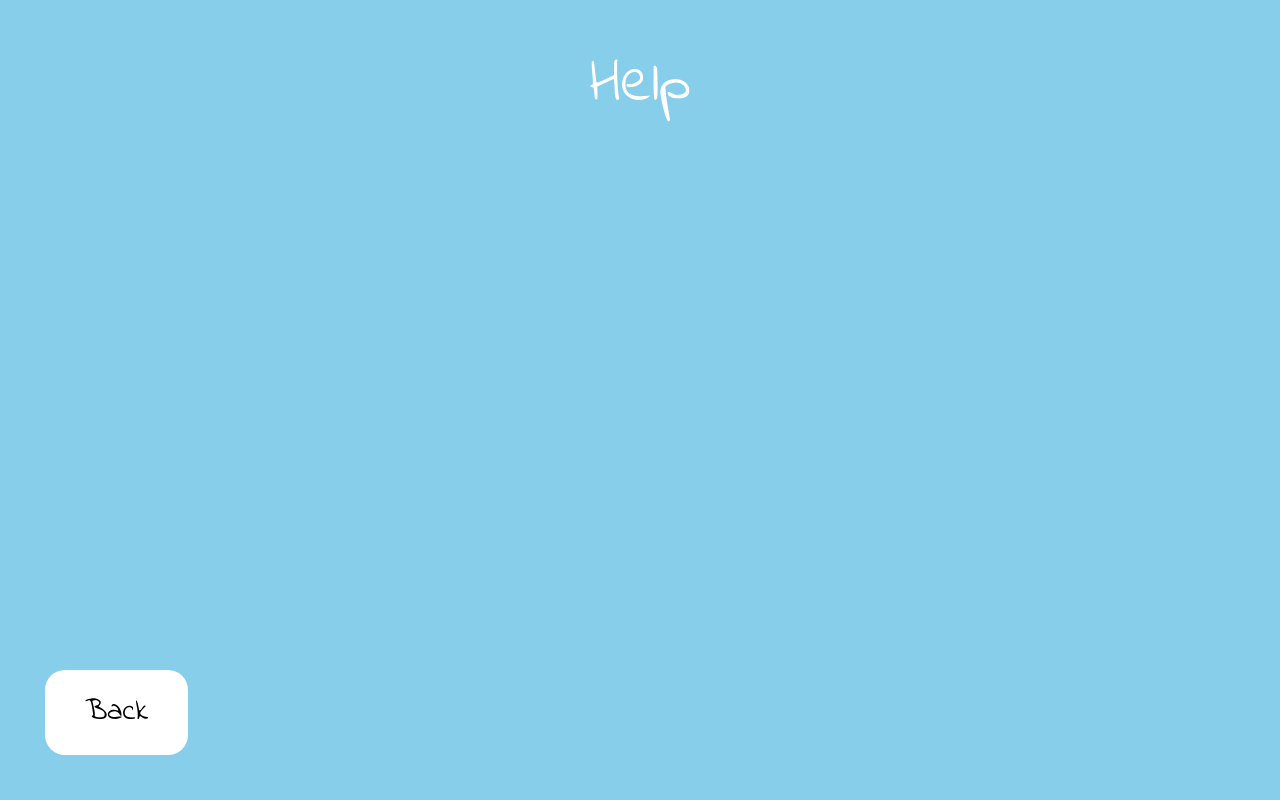
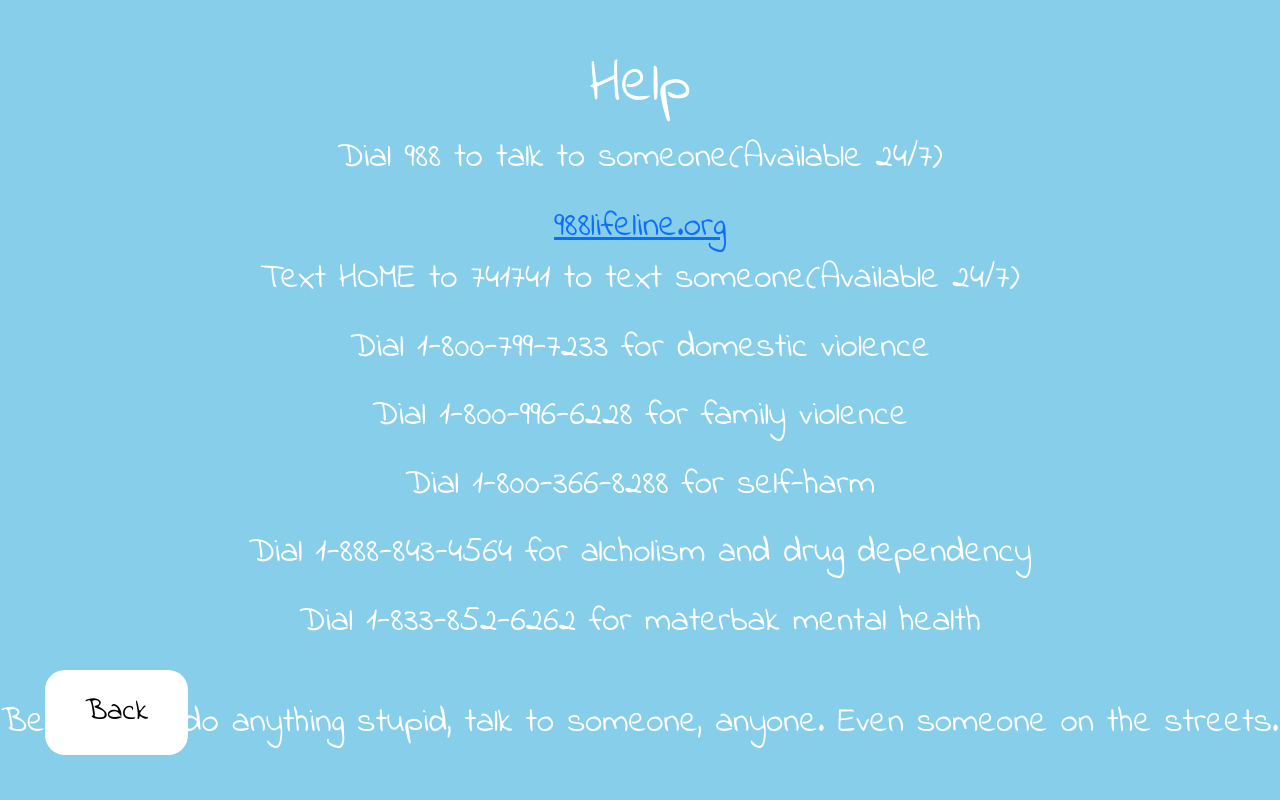
Before and after one commit to OluwajembolaO/SkyHigh, a Flask app: page /help in a window 1280 px wide. Run offline with Flask 3, Linux system fonts and the light colour scheme.

Commit message:
my google search history...

```diff
--- a/templates/help.html
+++ b/templates/help.html
@@ -5,7 +5,16 @@
 {% block body %}
     <h1>Help</h1>
 
-    <div>
-        <a href="/"><button class="back-button">Back</button></a>
-    </div>
+    <p>Dial 988 to talk to someone(Available 24/7)</p>
+    <a href="988lifeline.org">988lifeline.org</a>
+    <p>Text HOME to 741741 to text someone(Available 24/7)</p>
+    <p>Dial 1-800-799-7233 for domestic violence</p>
+    <p>Dial 1-800-996-6228 for family violence</p>
+    <p>Dial 1-800-366-8288 for self-harm</p>
+    <p>Dial 1-888-843-4564 for alcholism and drug dependency</p>
+    <p>Dial 1-833-852-6262 for materbak mental health</p>
+    <hr>
+    <p>Before you do anything stupid, talk to someone, anyone. Even someone on the streets.</p>
+
+    <div><a href="/"><button class="back-button">Back</button></a></div>
 {% endblock %}
```
